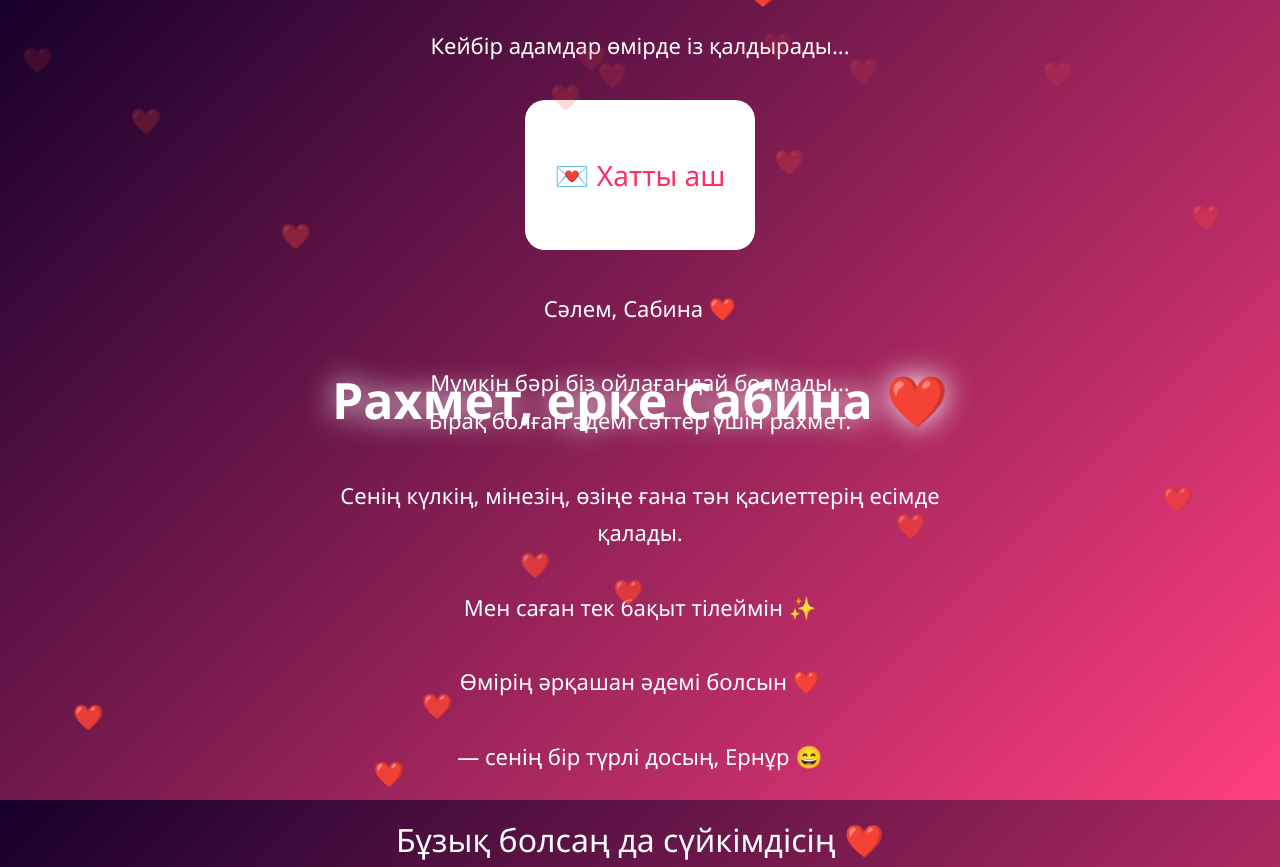
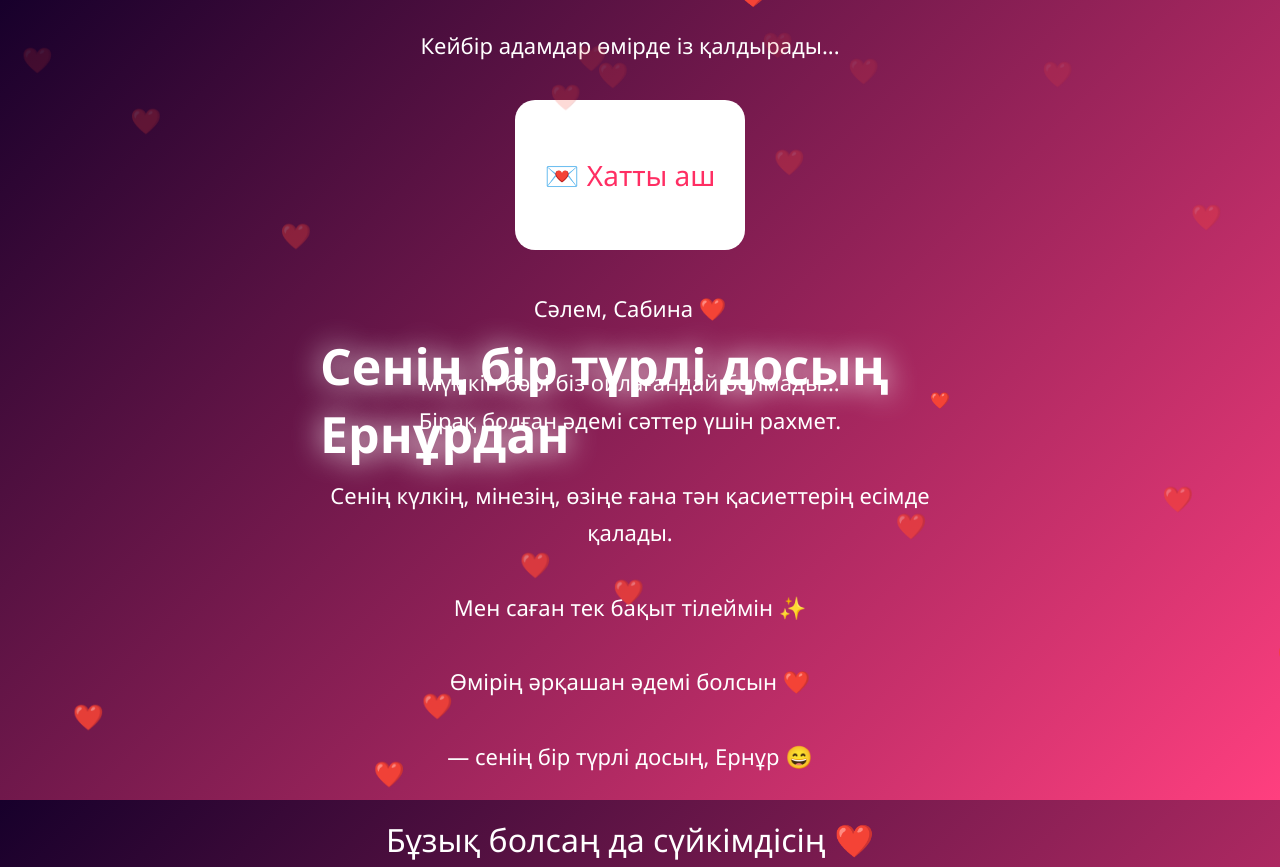
Before and after one commit to jetgo-pro/bir-turlli-ernur, a plain HTML site: page index.html in a window 1280 px wide. Both pictures are taken after a click on the element "💌 Хатты аш". Shown: the top 867 px of the page. Drawn offline with Linux system fonts and the light colour scheme.

Commit message:
Update index.html

```diff
--- a/index.html
+++ b/index.html
@@ -271,7 +271,10 @@
 
 <div id="thanks">
 
-Рахмет, ерке Сабина ❤️
+
+Сенің бір түрлі досың Ернұрдан
+
+</div> ❤️
 
 </div>
 
```
